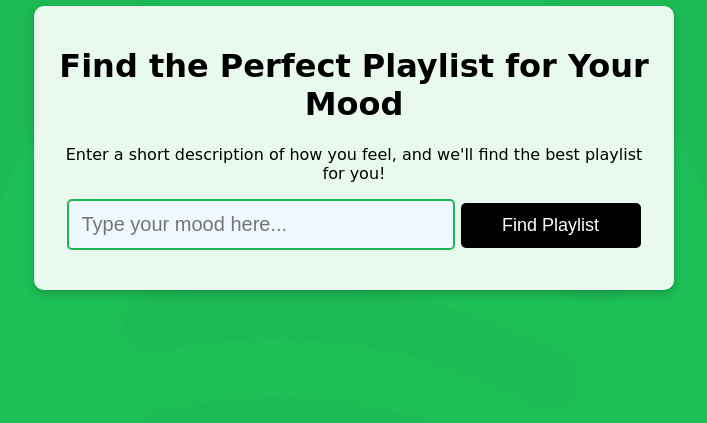
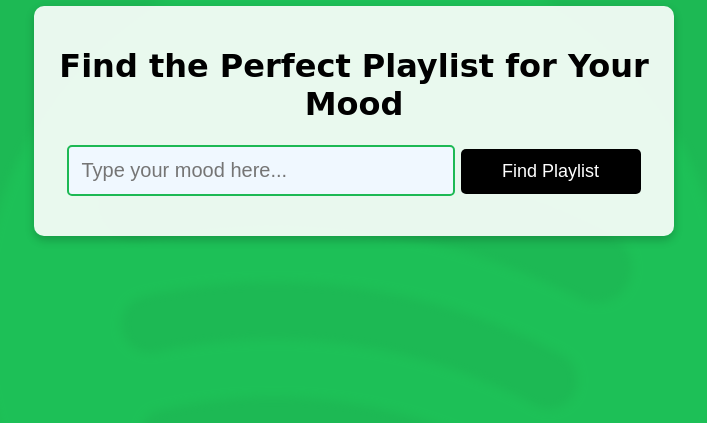
Before and after one commit to iAboud98/Mood-Based-Music-Recommender, a Flask app: page / in a window 1280 px wide. Shown: the part 64-487 px from the top of the page, without its empty margins (286-993 px from the left). Run offline with Flask 3, Linux system fonts and the light colour scheme.

Commit message:
remove explanation paragraph

```diff
--- a/templates/base.html
+++ b/templates/base.html
@@ -19,7 +19,6 @@
     <!-- Main Content -->
     <div class="container">
         <h1>Find the Perfect Playlist for Your Mood</h1>
-        <p>Enter a short description of how you feel, and we'll find the best playlist for you!</p>
 
         <input type="text" id="moodInput" placeholder="Type your mood here...">
         <button onclick="getPlaylist()">Find Playlist</button>
```
